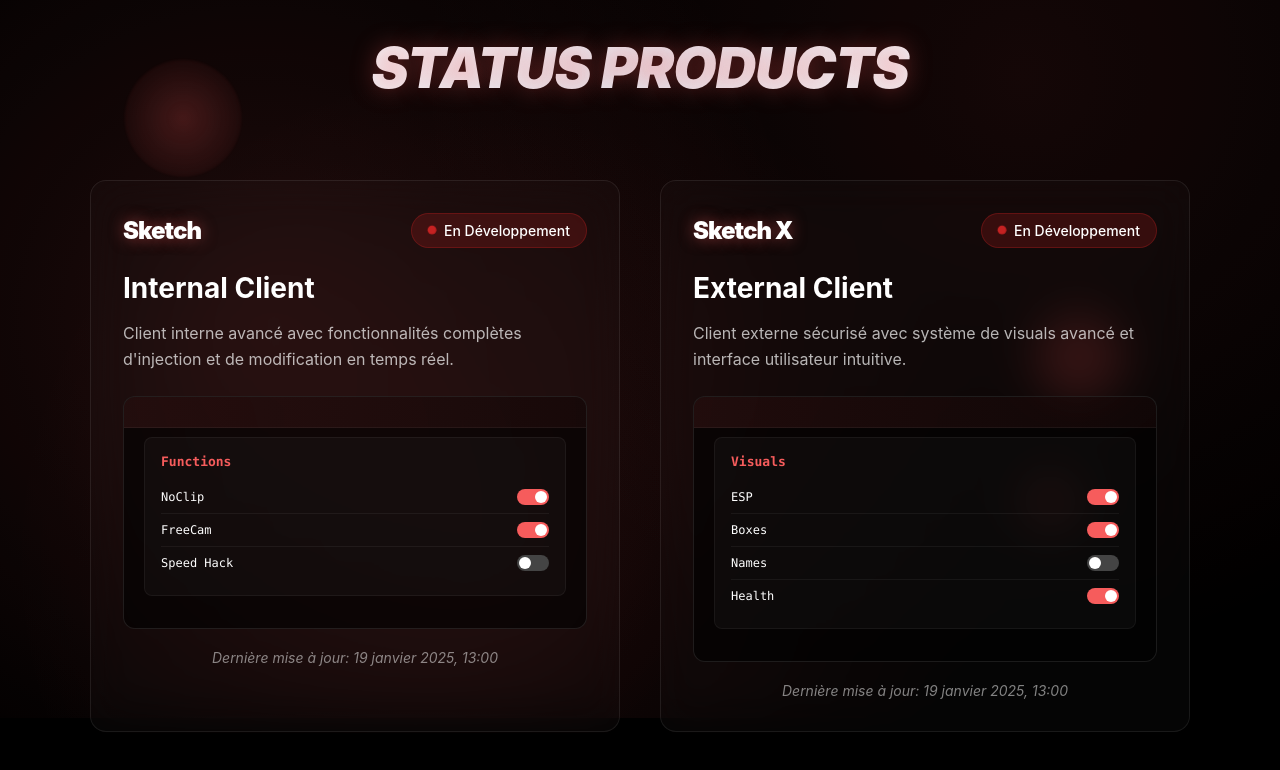
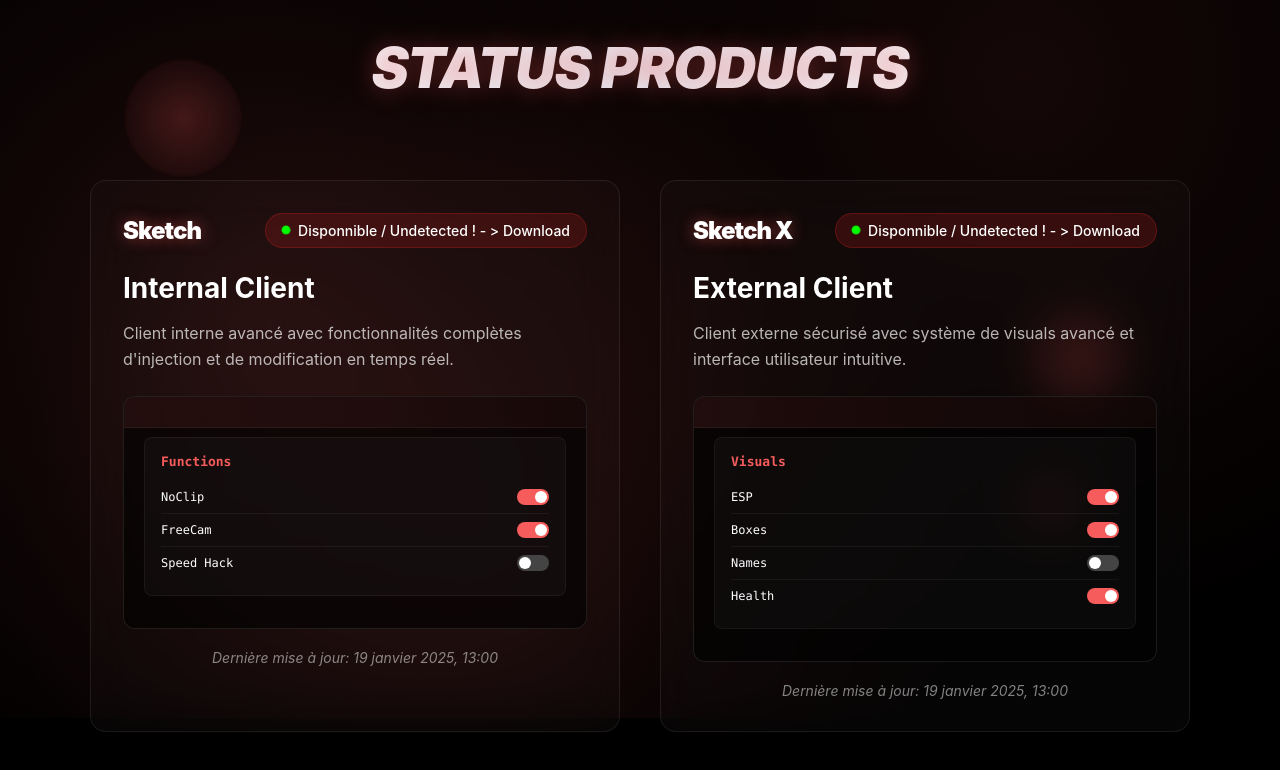
Before and after one commit to Basharrachar/sketch, a plain HTML site: page status.html in a window 1280 px wide. Shown: the part 82-852 px from the top of the page. Drawn offline with Linux system fonts and the light colour scheme.

Commit message:
Update status.html

```diff
--- a/status.html
+++ b/status.html
@@ -323,14 +323,14 @@
         .status-dot {
             width: 8px;
             height: 8px;
-            background: #c52222;
+            background: #00ff00;
             border-radius: 50%;
             animation: pulse 2s infinite;
         }
 
         @keyframes pulse {
             0% {
-                box-shadow: 0 0 0 0 rgba(197, 34, 34, 0.7);
+                box-shadow: 0 0 0 0 rgba(21, 255, 0, 0.7);
                 transform: scale(1);
             }
             50% {
@@ -624,7 +624,7 @@
                     <div class="card-logo">Sketch</div>
                     <div class="status-indicator">
                         <div class="status-dot"></div>
-                        <span>En Développement</span>
+                        <span>Disponnible / Undetected ! - > Download</span>
                     </div>
                 </div>
                 <h2 class="card-title">Internal Client</h2>
@@ -659,7 +659,7 @@
                     <div class="card-logo">Sketch X</div>
                     <div class="status-indicator">
                         <div class="status-dot"></div>
-                        <span>En Développement</span>
+                        <span>Disponnible / Undetected ! - > Download</span>
                     </div>
                 </div>
                 <h2 class="card-title">External Client</h2>
```
